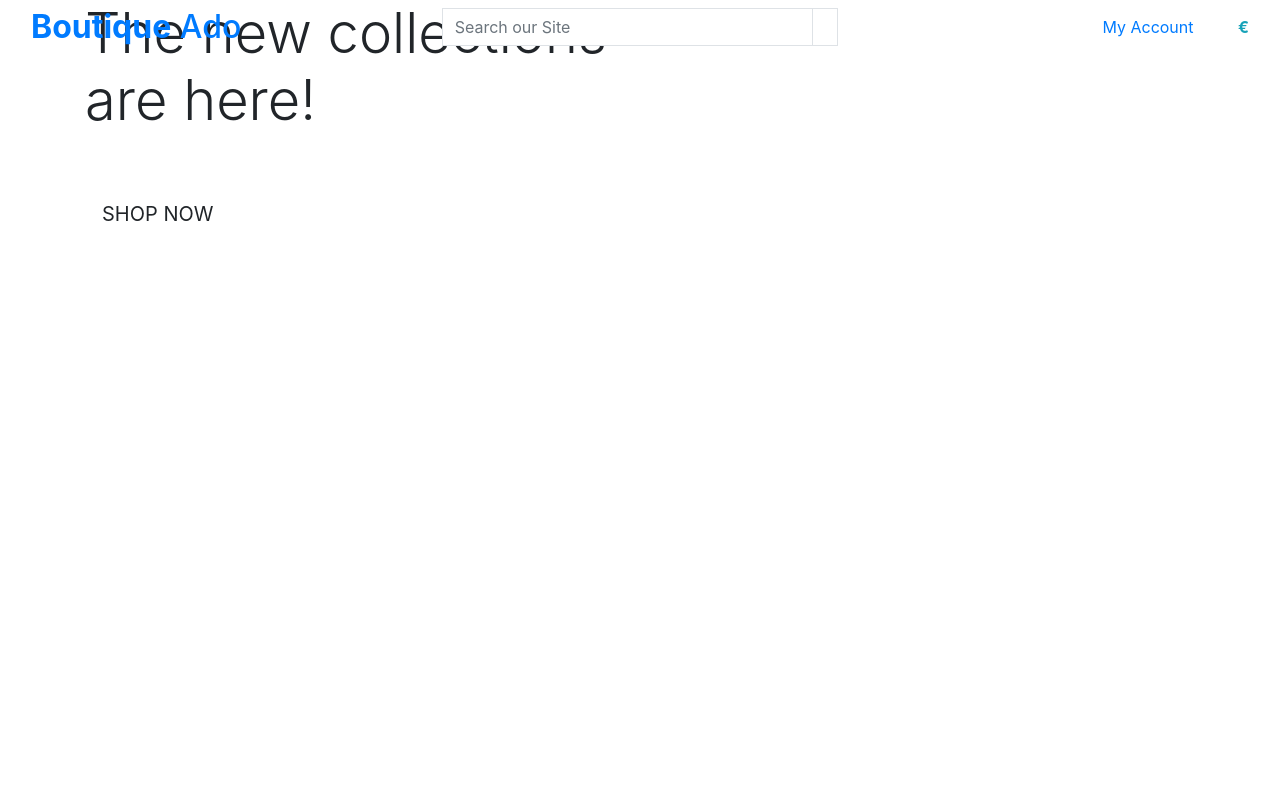
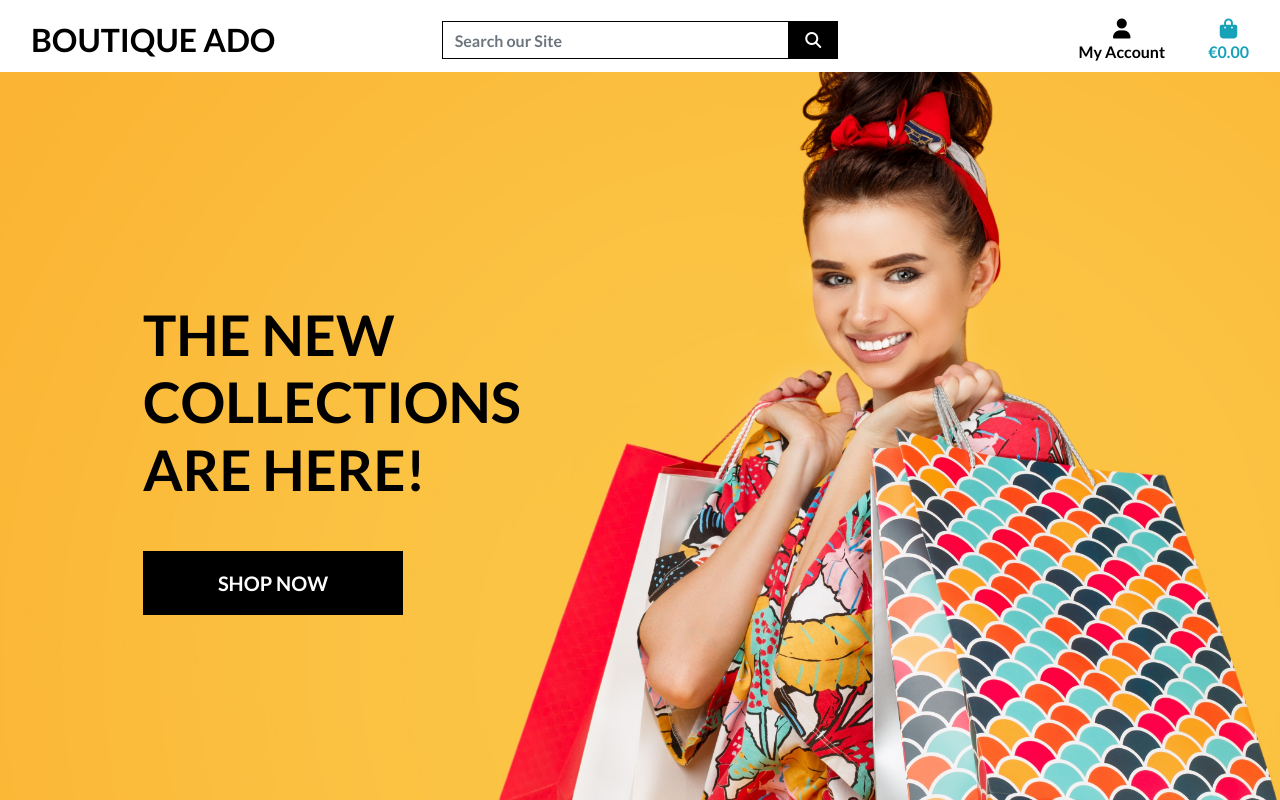
Before and after one commit to Brian-FullStack/boutique_ado, a Django app: page / in a window 1280 px wide. Run offline with Django 4.2, Linux system fonts and the light colour scheme; some libraries are stand-ins or nearby versions.

Commit message:
Added Home page header and CSS

```diff
--- a/boutique_ado/settings.py
+++ b/boutique_ado/settings.py
@@ -164,6 +164,10 @@ USE_TZ = True
 # https://docs.djangoproject.com/en/4.0/howto/static-files/
 
 STATIC_URL = '/static/'
+STATICFILES_DIRS = (os.path.join(BASE_DIR, 'static'),)
+
+MEDIA_URL = '/media/'
+MEDIA_ROOT = os.path.join(BASE_DIR, 'media')
 
 # Default primary key field type
 # https://docs.djangoproject.com/en/4.0/ref/settings/#default-auto-field
--- a/boutique_ado/urls.py
+++ b/boutique_ado/urls.py
@@ -15,9 +15,11 @@ Including another URLconf
 """
 from django.contrib import admin
 from django.urls import path, include
+from django.conf import settings
+from django.conf.urls.static import static
 
 urlpatterns = [
     path('admin/', admin.site.urls),
     path('accounts/', include('allauth.urls')),
     path('', include('home.urls')),
-]
+] + static(settings.MEDIA_URL, document_root=settings.MEDIA_ROOT)
--- /dev/null
+++ b/static/css/base.css
@@ -0,0 +1,90 @@
+/* Allow h-100 classes to work */
+html {
+    height: 100%;
+}
+
+/* Makes sure image stays in the center of the page */
+/* height calculation of -164px for the top header height */
+body {
+    background: url('/media/homepage_background_cropped.jpg') no-repeat center center fixed;
+    background-size: cover;
+    height: calc(100vh - 164px);
+    color: #555;
+    font-family: 'Lato';
+}
+
+/* FontAwsome Icons will always stay perfectly centred and have a consistent size */
+/* from Bulma https://bulma.io/ */
+.icon {
+    align-items: center;
+    display: inline-flex;
+    justify-content: center;
+    height: 1.5rem;
+    width: 1.5rem;
+}
+
+/* Maintain Consistancy with the uppercase font of the logo */
+.logo-font {
+    text-transform: uppercase;
+}
+
+/* Take up only enough space as the text requires */
+.main-logo-link {
+    width: fit-content;
+}
+
+/* Buttons sitewide */
+.shop-now-button {
+    background: black;
+    color: white;
+    min-width: 260px;
+}
+
+.btn-black {
+    background: black;
+    color: white;
+}
+
+.shop-now-button:hover,
+.shop-now-button:active,
+.shop-now-button:focus,
+.btn-black:hover,
+.btn-black:active,
+.btn-black:focus {
+    background: #222;
+    color: white;
+}
+
+/* Color helper classes */
+.text-black {
+    color: #000 !important;
+}
+
+.border-black {
+    border: 1px solid black !important;
+}
+
+
+/* -------------------------------- Media Queries */
+
+/* Slightly larger container on xl screens */
+@media (min-width: 1200px) {
+    .container {
+      max-width: 80%;
+    }
+  }
+
+  /* fixed top navbar only on medium and up */
+  @media (min-width: 992px) {
+      .fixed-top-desktop-only {
+          position: fixed;
+          top: 0;
+          right: 0;
+          left: 0;
+          z-index: 1030;
+      }
+
+      .header-container {
+          padding-top: 164px;
+      }
+  }
--- a/templates/allauth/base.html
+++ b/templates/allauth/base.html
@@ -17,6 +17,9 @@
   {% block corecss %}
     <!-- Bootstrap CSS -->
     <link rel="stylesheet" href="https://cdn.jsdelivr.net/npm/bootstrap@4.4.1/dist/css/bootstrap.min.css" integrity="sha384-Vkoo8x4CGsO3+Hhxv8T/Q5PaXtkKtu6ug5TOeNV6gBiFeWPGFN9MuhOf23Q9Ifjh" crossorigin="anonymous">
+    <!-- Google Font -->
+    <link href="https://fonts.googleapis.com/css2?family=Lato:ital,wght@0,700;0,900;1,300;1,400;1,700&display=swap" rel="stylesheet">
+    <link rel="stylesheet" href="{% static 'css/base.css' %}">
   {% endblock %}
 
   {% block extra_css%}
@@ -27,6 +30,8 @@
     <script src="https://code.jquery.com/jquery-3.4.1.slim.min.js" integrity="sha384-J6qa4849blE2+poT4WnyKhv5vZF5SrPo0iEjwBvKU7imGFAV0wwj1yYfoRSJoZ+n" crossorigin="anonymous"></script>
     <script src="https://cdn.jsdelivr.net/npm/popper.js@1.16.0/dist/umd/popper.min.js" integrity="sha384-Q6E9RHvbIyZFJoft+2mJbHaEWldlvI9IOYy5n3zV9zzTtmI3UksdQRVvoxMfooAo" crossorigin="anonymous"></script>
     <script src="https://cdn.jsdelivr.net/npm/bootstrap@4.4.1/dist/js/bootstrap.min.js" integrity="sha384-wfSDF2E50Y2D1uUdj0O3uMBJnjuUD4Ih7YwaYd1iqfktj0Uod8GCExl3Og8ifwB6" crossorigin="anonymous"></script>
+    <!-- Font Awsome -->
+    <script src="https://kit.fontawesome.com/970bd2bd30.js" crossorigin="anonymous"></script>
   {% endblock%}
 
   {% block extra_js%}
@@ -37,7 +42,7 @@
 
 <body>
   <header class="container-fluid fixed-top">
-    <div class="row">
+    <div id="top-nav" class="row bg-white pt-lg-2 d-none d-lg-flex">
 
       <!-- Logo will be center by default but to the left on large screens-->
       <div class="col-12 col-lg-4 my-auto py-1 py-lg-0 text-center text-lg-left">
@@ -92,7 +97,7 @@
               <div class="text-center">
                 <div><i class="fas fa-shopping-bag fa-lg"></i></div>
                 <p class="my-0">
-                  {% if 'grand_total' %}
+                  {% if grand_total %}
                     €{{ grand_total|floatformat:2 }}
                   {% else %}
                     €0.00
```
Also changed, not shown: media/homepage_background_cropped.jpg (added).
